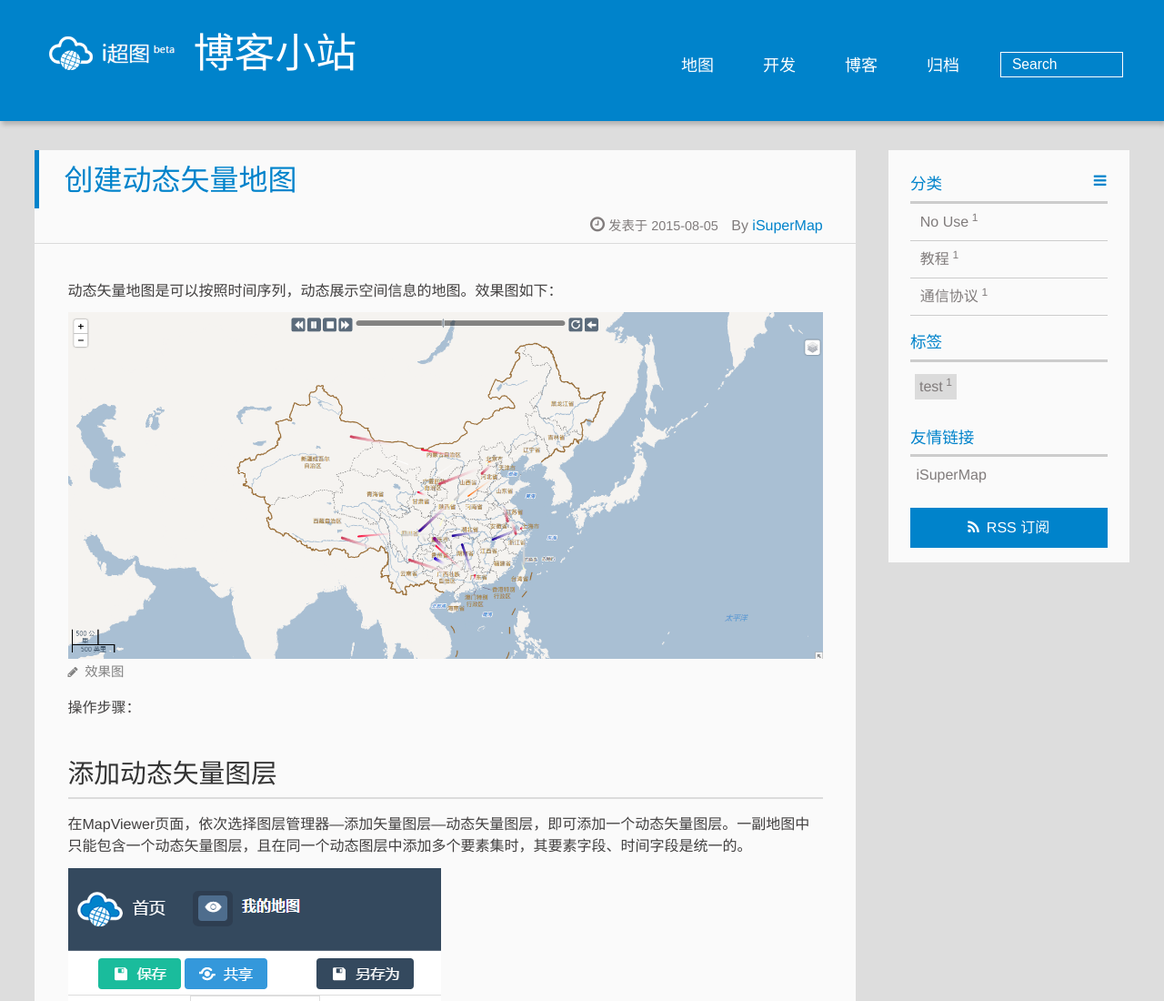
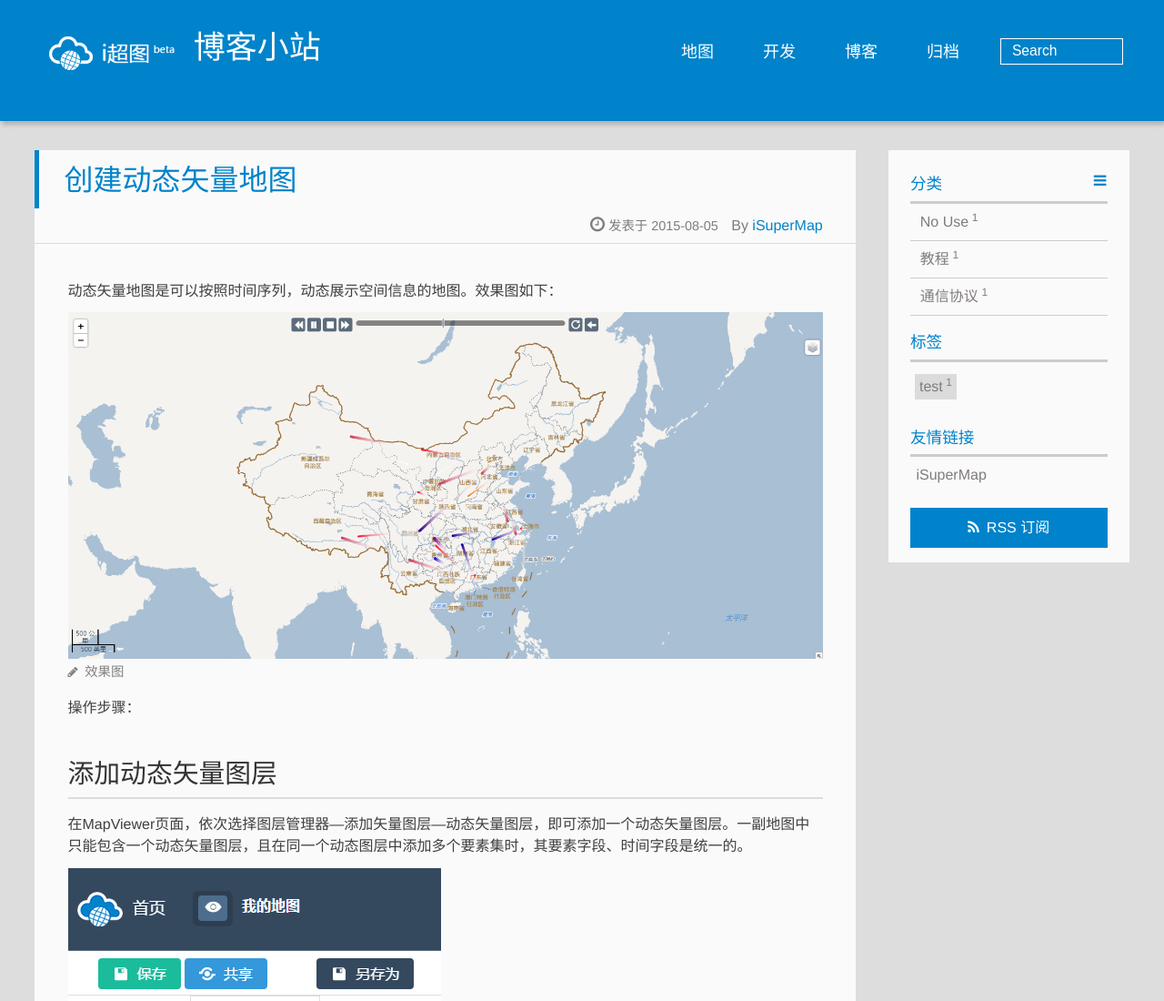
Before and after one commit to tianyuanisme/tianyuanisme.github.io, a plain HTML site: page index.html in a window 1280 px wide. Shown: the top 1100 px of the page at 91% size. Drawn offline with Linux system fonts and the light colour scheme.

Commit message:
Site updated: 2015-08-07 10:42:09

```diff
--- a/index.html
+++ b/index.html
@@ -44,7 +44,7 @@
 			</div>
 
 			<div id="textlogo">
-				<h1 class="site-name"><a href="/" title="博客小站">博客小站</a></h1>
+				<h1 class="site-name"><a href="/" style="font-size: 35px;" title="博客小站">博客小站</a></h1>
 				<h2 class="blog-motto"></h2>
 			</div>
 			<div class="navbar"><a class="navbutton navmobile" href="#" title="菜单">
```
Also changed, not shown: 2015/07/16/hello-world/index.html (+1 -1 lines), 2015/07/17/我的第一篇没有用的博客/index.html (+1 -1 lines), 2015/07/23/rabbitMQ多次创建相同队列，如何保证立即显示最新消息/index.html (+1 -1 lines), 2015/07/27/通信协议—Http/index.html (+1 -1 lines), 2015/08/05/创建动态矢量地图/index.html (+1 -1 lines), about/index.html (+1 -1 lines), archives/2015/07/index.html (+1 -1 lines), archives/2015/08/index.html (+1 -1 lines), archives/2015/index.html (+1 -1 lines), archives/index.html (+1 -1 lines), categories/No-Use/index.html (+1 -1 lines), categories/教程/index.html (+1 -1 lines), categories/通信协议/index.html (+1 -1 lines), search/index.html (+1 -1 lines), 1 more files.
